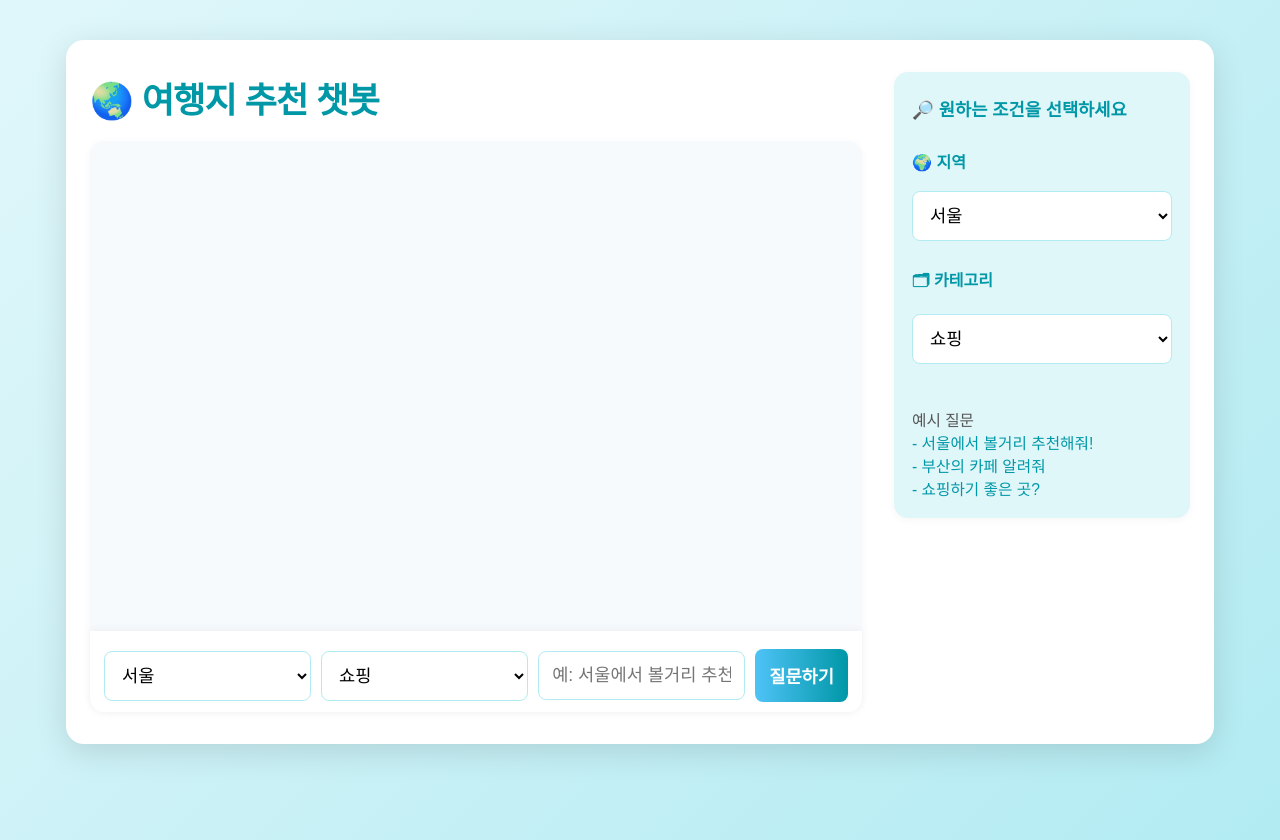
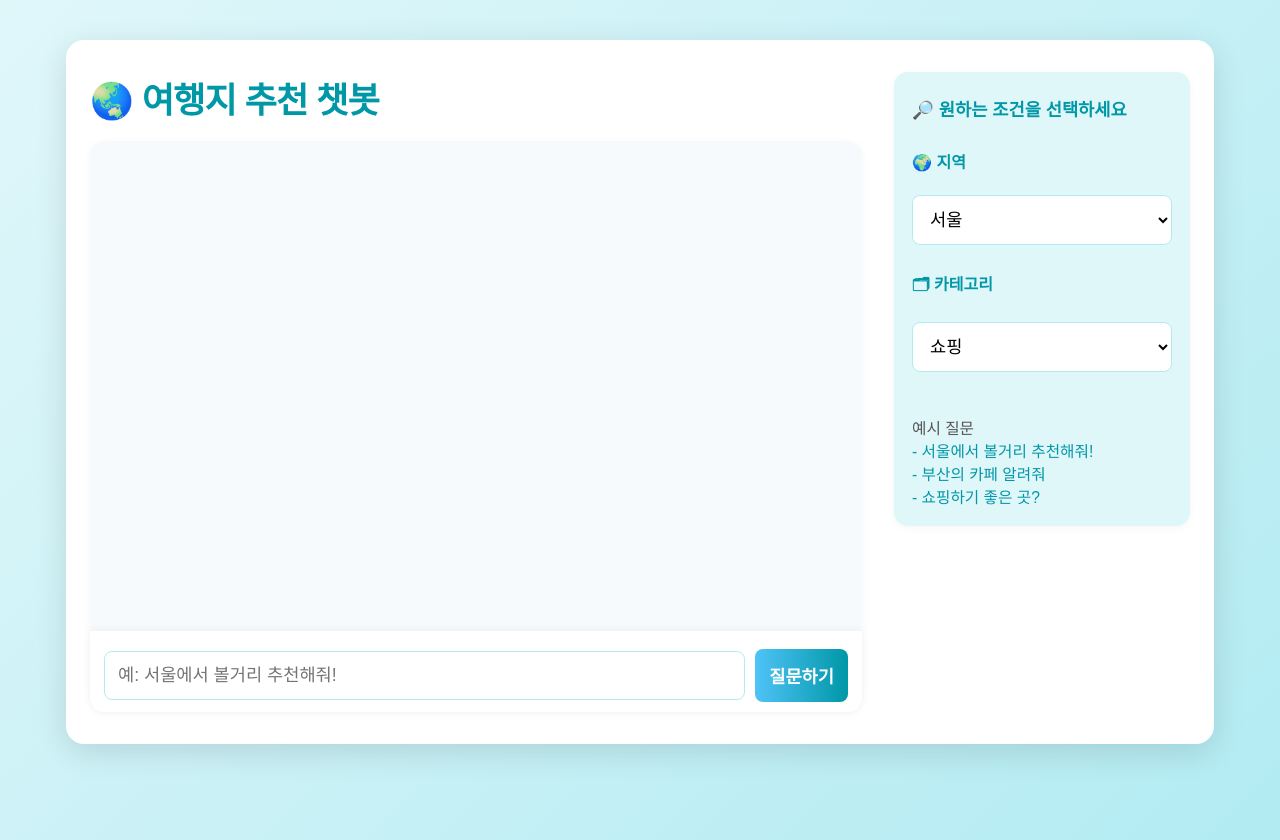
Before and after one commit to SKNETWORKS-FAMILY-AICAMP/SKN10-4th-4Team, a Django app: page / in a window 1280 px wide. Run offline with Django 5.2, Linux system fonts and the light colour scheme; some web fonts are replaced.

Commit message:
UI 개선 (아래 필터 폼 제거)

```diff
--- a/django_project/여행챗봇앱/templates/index.html
+++ b/django_project/여행챗봇앱/templates/index.html
@@ -192,8 +192,8 @@
             gap: 10px;
             align-items: center;
         }
-        form label, .filter-section label { margin-bottom: 0; }
-        form select, form input[type="text"] {
+        form label { margin-bottom: 0; }
+        form input[type="text"] {
             margin-bottom: 0;
             flex: 1;
         }
@@ -219,15 +219,6 @@
             </div>
             <form method="POST">
                 {% csrf_token %}
-                <select name="region">
-                    <option value="서울" {% if region == "서울" %}selected{% endif %}>서울</option>
-                    <option value="부산" {% if region == "부산" %}selected{% endif %}>부산</option>
-                </select>
-                <select name="category">
-                    <option value="쇼핑" {% if category == "쇼핑" %}selected{% endif %}>쇼핑</option>
-                    <option value="카페" {% if category == "카페" %}selected{% endif %}>카페</option>
-                    <option value="문화시설" {% if category == "문화시설" %}selected{% endif %}>문화시설</option>
-                </select>
                 <input type="text" name="question" placeholder="예: 서울에서 볼거리 추천해줘!" required>
                 <button type="submit">질문하기</button>
             </form>
--- a/django_project/여행챗봇앱/views.py
+++ b/django_project/여행챗봇앱/views.py
@@ -74,11 +74,15 @@ def chatbot_view(request):
         if category:
             filters["category"] = category
 
-        results = collection.query(
-            query_embeddings=query_embedding,
-            n_results=5,
-            where=filters
-        )
+        query_params = {
+            "query_embeddings": query_embedding,
+            "n_results": 5,
+        }
+
+        if filters:
+            query_params["where"] = filters
+
+        results = collection.query(**query_params)
 
         documents = results['documents'][0] if results['documents'][0] else []
         metadatas = results['metadatas'][0] if results['metadatas'][0] else []
```
Also changed, not shown: django_project/db.sqlite3.
